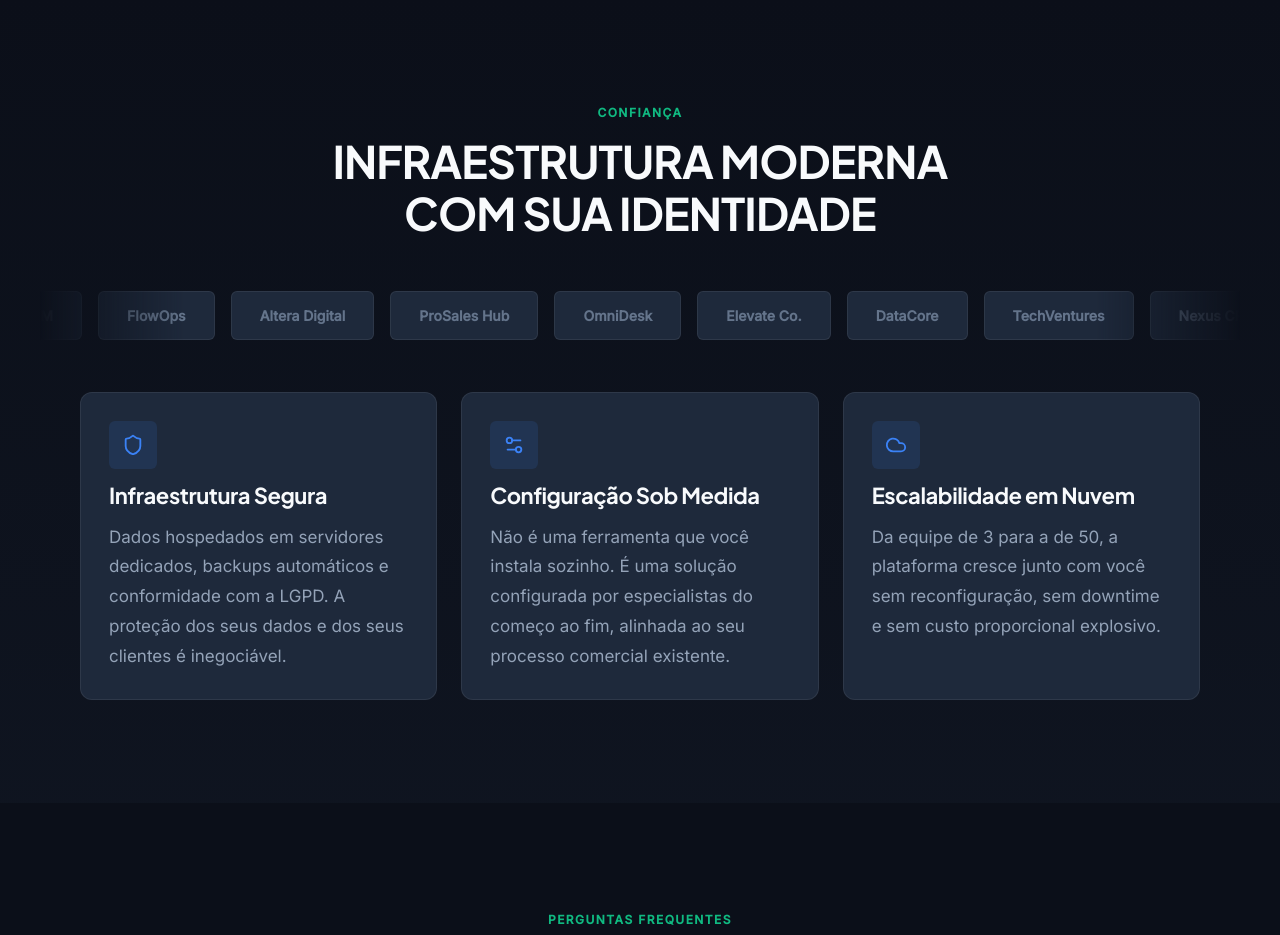
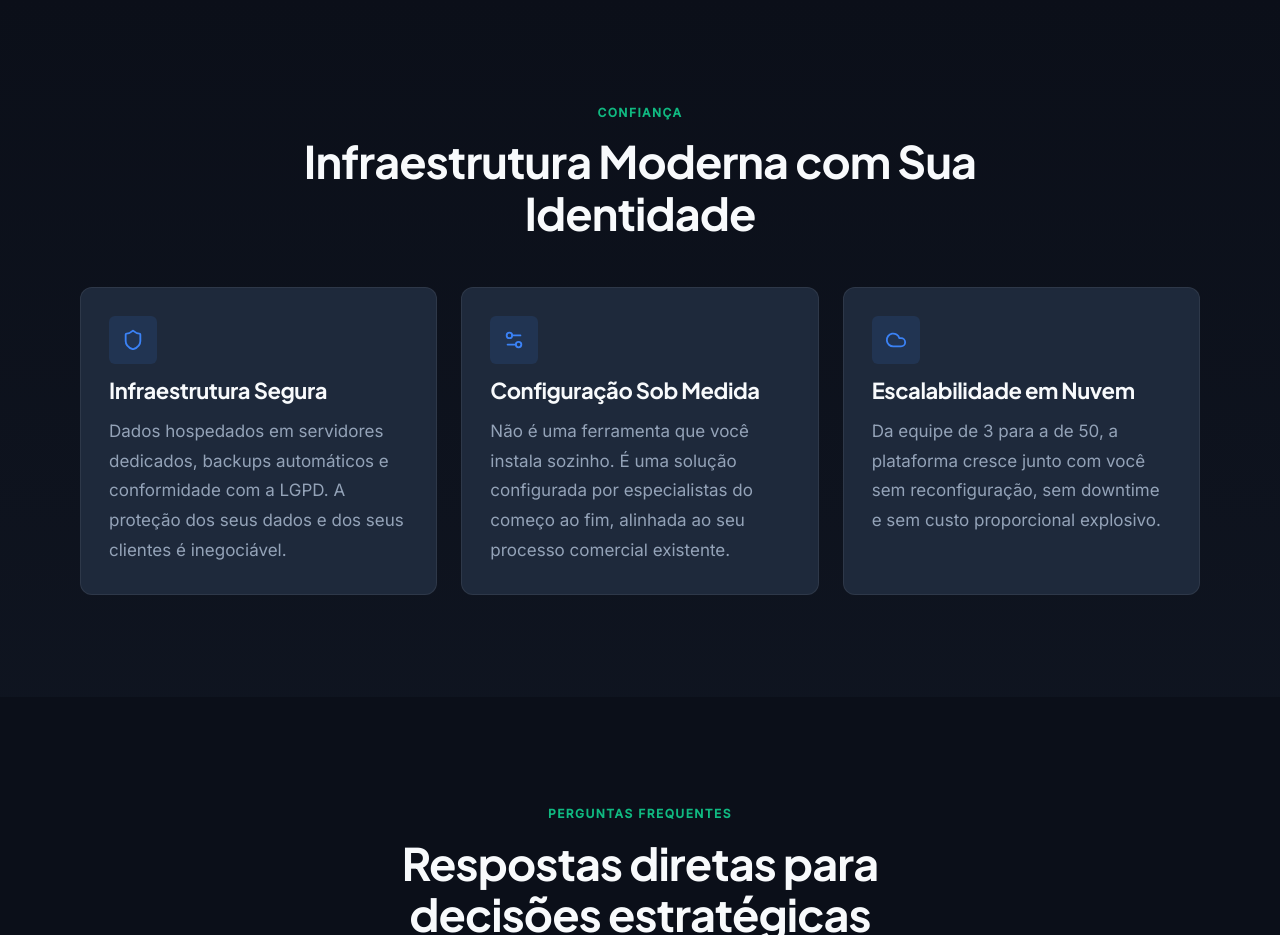
Before and after one commit to flowautomation6677/LB-Sales, a plain HTML site: page index.html in a window 1280 px wide. Shown: the part 3340-4275 px from the top of the page. Drawn offline with nearby package versions, Linux system fonts and the light colour scheme.

Commit message:
Subir alteração

```diff
--- a/index.html
+++ b/index.html
@@ -318,35 +318,10 @@
       <div class="container">
         <div class="section-header reveal">
           <span class="eyebrow">Confiança</span>
-          <h2>INFRAESTRUTURA MODERNA COM SUA IDENTIDADE</h2>
+          <h2>Infraestrutura Moderna com Sua Identidade</h2>
         </div>
 
-        <!-- Marquee de logos -->
-        <div class="marquee-wrapper" aria-label="Clientes parceiros" role="marquee">
-          <div class="marquee-track">
-            <div class="marquee-content">
-              <div class="logo-pill">TechVentures</div>
-              <div class="logo-pill">Nexus CRM</div>
-              <div class="logo-pill">FlowOps</div>
-              <div class="logo-pill">Altera Digital</div>
-              <div class="logo-pill">ProSales Hub</div>
-              <div class="logo-pill">OmniDesk</div>
-              <div class="logo-pill">Elevate Co.</div>
-              <div class="logo-pill">DataCore</div>
-            </div>
-            <!-- Duplicado para loop perfeito -->
-            <div class="marquee-content" aria-hidden="true">
-              <div class="logo-pill">TechVentures</div>
-              <div class="logo-pill">Nexus CRM</div>
-              <div class="logo-pill">FlowOps</div>
-              <div class="logo-pill">Altera Digital</div>
-              <div class="logo-pill">ProSales Hub</div>
-              <div class="logo-pill">OmniDesk</div>
-              <div class="logo-pill">Elevate Co.</div>
-              <div class="logo-pill">DataCore</div>
-            </div>
-          </div>
-        </div>
+
 
         <!-- Pilares de Infraestrutura -->
         <div class="infra-grid">
```
